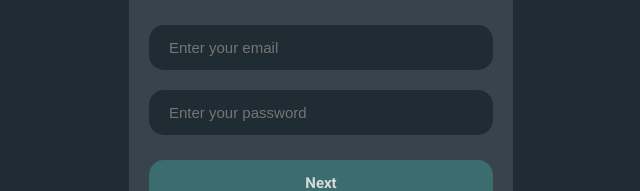
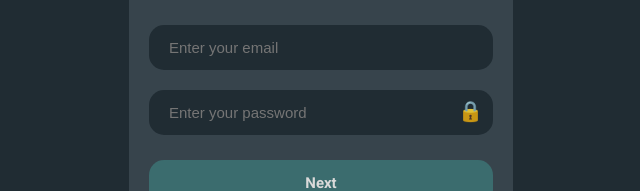
Before and after one commit to Areeb1234567890/chat-application-frontend, a React (Create React App) app: page /register in a window 1280 px wide. Shown: the part 322-513 px from the top of the page, without its empty margins (319-959 px from the left). Built offline with nearby package versions, Linux system fonts and the light colour scheme; no server answers.

Commit message:
adding password check in register

```diff
--- a/src/Pages/Register/Register.jsx
+++ b/src/Pages/Register/Register.jsx
@@ -10,6 +10,10 @@ const Register = () => {
     password: "",
   };
   const [data, setData] = useState(value);
+  const [showPassword, setShowPassword] = useState(false);
+  const togglePasswordVisibility = () => {
+    setShowPassword(!showPassword);
+  };
 
   const inputHandler = (e) => {
     const { name, value } = e.target;
@@ -47,13 +51,18 @@ const Register = () => {
           onChange={(e) => inputHandler(e)}
           placeholder="Enter your email"
         />
+        <div className="passwordCon">
           <input
-          type="password"
             name="password"
+            type={showPassword ? "text" : "password"}
             required
             onChange={(e) => inputHandler(e)}
             placeholder="Enter your password"
           />
+          <span onClick={togglePasswordVisibility} className="toggle-password">
+            {showPassword ? "🔓" : "🔒"}
+          </span>
+        </div>
         <Button>Next</Button>
         <hr />
         <div className="redirect">
```
Lines whose indentation alone changed are shown as unchanged.
